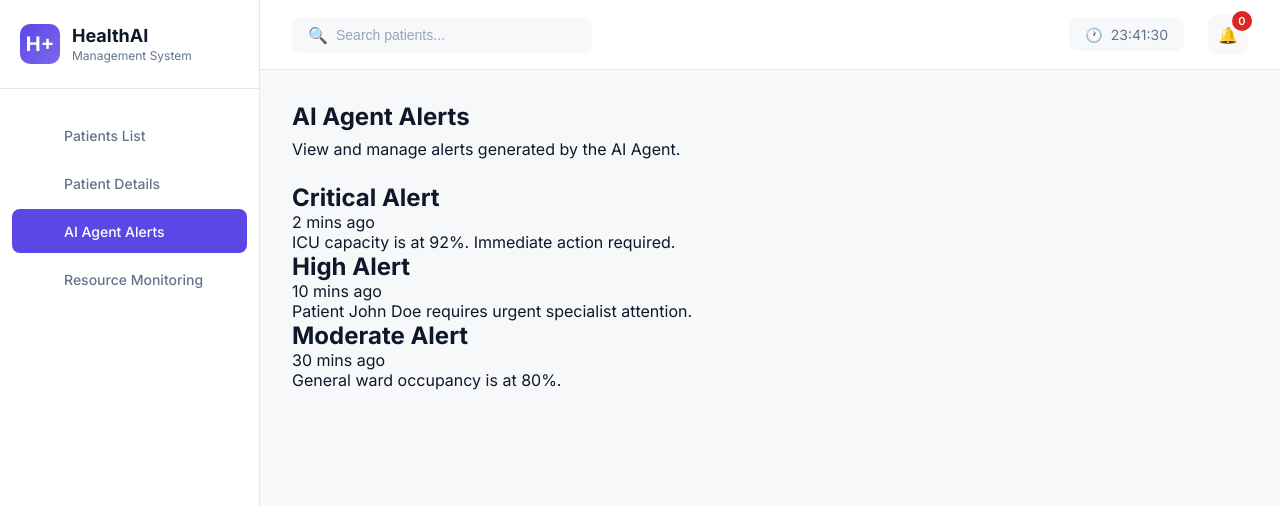
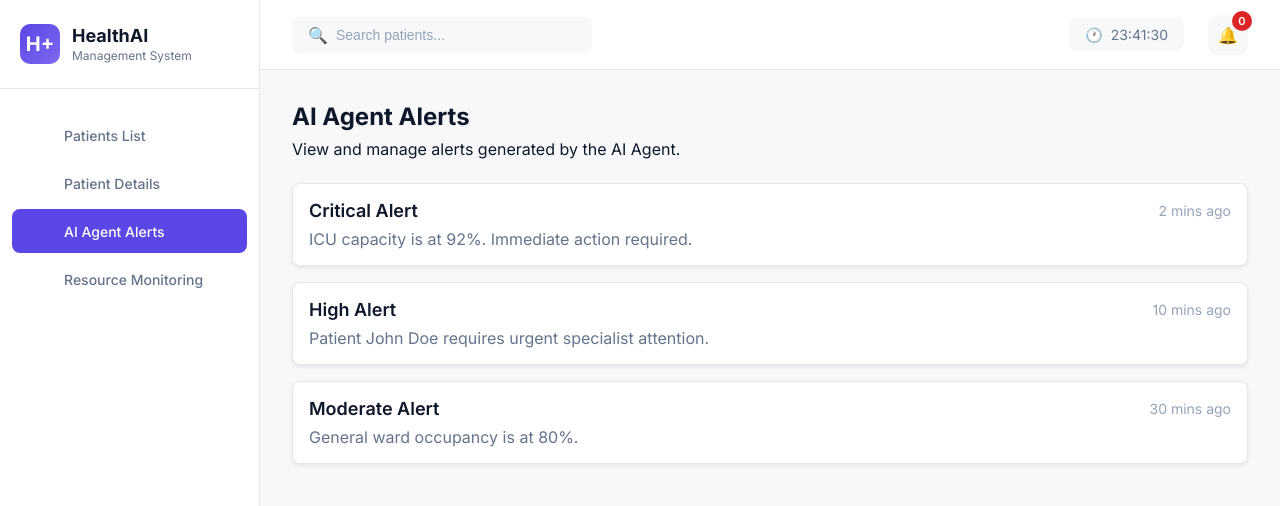
Before and after one commit to SuyashRananavare/VisionXCode_Healthcare, a plain HTML site: page index.html in a window 1280 px wide. Both pictures are taken after a click on the element "AI Agent Alerts". Shown: the top 506 px of the page. Drawn offline with Linux system fonts and the light colour scheme.

Commit message:
Update styles.css

```diff
--- a/styles.css
+++ b/styles.css
@@ -854,3 +854,47 @@ td {
     background: var(--triage-past-away);
     color: var(--triage-past-away-text);
 }
+
+/* AI Agent Alerts Styles */
+.alert-container {
+    display: flex;
+    flex-direction: column;
+    gap: 16px;
+    margin-top: 24px;
+}
+
+.alert-card {
+    background: var(--bg-primary);
+    border: 1px solid var(--border);
+    border-radius: 8px;
+    padding: 16px;
+    box-shadow: 0 2px 4px var(--shadow);
+    transition: all 0.2s;
+}
+
+.alert-card:hover {
+    box-shadow: 0 4px 8px var(--shadow);
+}
+
+.alert-header {
+    display: flex;
+    justify-content: space-between;
+    align-items: center;
+    margin-bottom: 8px;
+}
+
+.alert-header h2 {
+    font-size: 18px;
+    font-weight: 600;
+    color: var(--text-primary);
+}
+
+.alert-time {
+    font-size: 14px;
+    color: var(--text-tertiary);
+}
+
+.alert-message {
+    font-size: 16px;
+    color: var(--text-secondary);
+}
```
